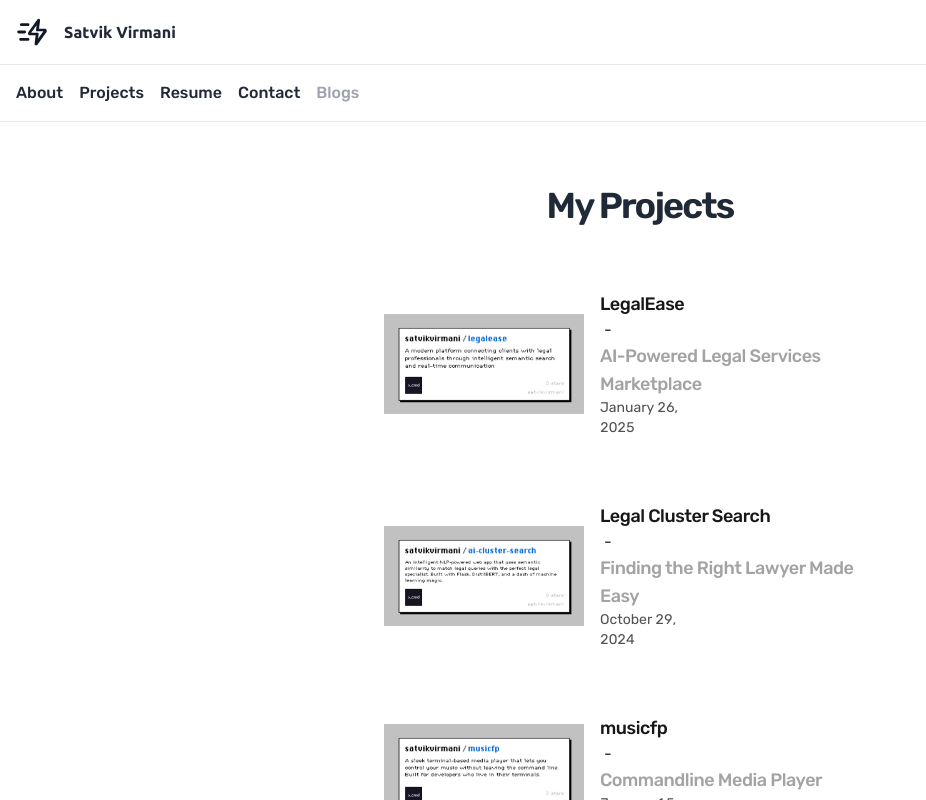
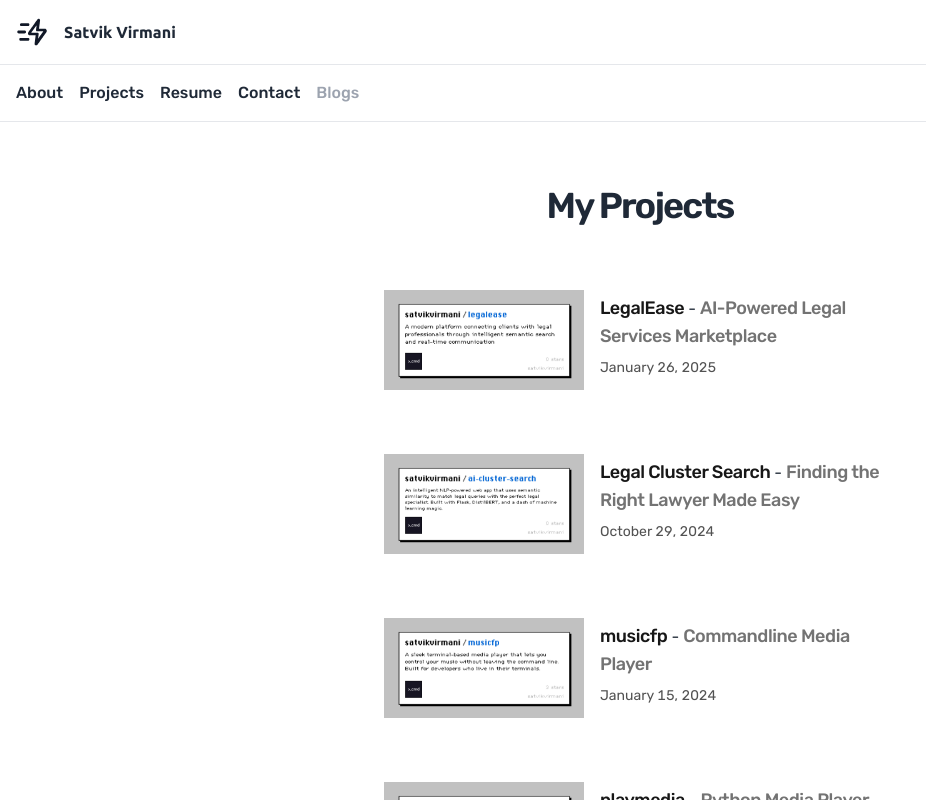
Before and after one commit to satvikvirmani/satvikvirmani, a Next.js app: page /projects in a window 1280 px wide. Shown: the top 800 px of the page, without its empty margins (0-926 px from the left). Built offline with nearby package versions, Linux system fonts and the light colour scheme.

Commit message:
refactor: Adjust post and project title/subtitle display, grouping post titles and subtitles and separating project titles and subtitles into distinct elements with updated styling.

```diff
--- a/app/components/posts.tsx
+++ b/app/components/posts.tsx
@@ -25,16 +25,18 @@ export function ProjectPosts() {
             <div className="flex flex-col md:flex-row items-center gap-4">
               <Image alt={post.metadata.title} src={post.metadata.image} width={200} height={200} />
               <div className="flex flex-col justify-center">
-                <p className="text-lg font-medium text-neutral-900 dark:text-neutral-100 tracking-tight">
-                  {post.metadata.title}
+                <p>
+                  <span className="text-lg font-medium text-neutral-900 dark:text-neutral-100 tracking-tight">
+                    {post.metadata.title}
+                  </span>
+                  <span className="mx-1">
+                    -
+                  </span>
+                  <span className="text-lg font-medium text-neutral-500 dark:text-neutral-100 tracking-tight">
+                    {post.metadata.subtitle}
+                  </span>
                 </p>
-                <span className="mx-1">
-                  -
-                </span>
-                <p className="text-lg font-medium text-neutral-400 dark:text-neutral-100 tracking-tight">
-                  {post.metadata.subtitle}
-                </p>
-                <p className="text-sm text-neutral-600 dark:text-neutral-400 w-[100px] tabular-nums">
+                <p className="text-sm text-neutral-600 dark:text-neutral-400 w-full my-2 tabular-nums">
                   {formatDate(post.metadata.publishedAt, false)}
                 </p>
               </div>
--- a/app/projects/[slug]/page.tsx
+++ b/app/projects/[slug]/page.tsx
@@ -88,17 +88,12 @@ export default async function Project({ params }: { params: any }) {
           }),
         }}
       />
-      <h1 className="title font-semibold text-2xl tracking-tighter">
-        <span className="title font-semibold text-2xl tracking-tighter">
-          {post.metadata.title}
-        </span>
-        <span className="mx-1">
-          -
-        </span>
-        <span className="title font-semibold text-2xl tracking-tighter text-neutral-400">
-          {post.metadata.subtitle}
-        </span>
+      <h1 className="title font-semibold text-3xl tracking-tighter">
+        {post.metadata.title}
       </h1>
+      <h2 className="font-semibold text-xl tracking-tighter text-neutral-500">
+        {post.metadata.subtitle}
+      </h2>
       <div className="flex justify-between items-center mt-2 mb-8 text-sm">
         <p className="text-sm text-neutral-600 dark:text-neutral-400">
           {formatDate(post.metadata.publishedAt)}
```
